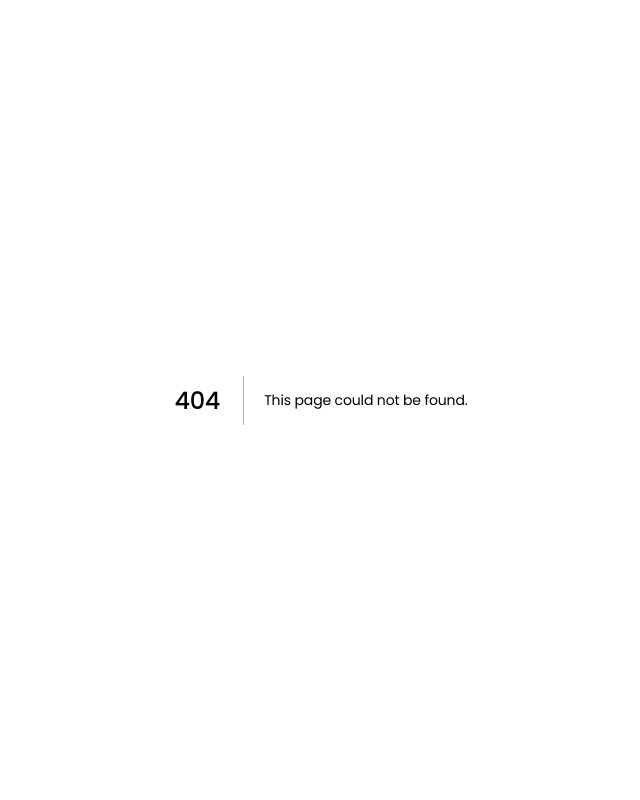
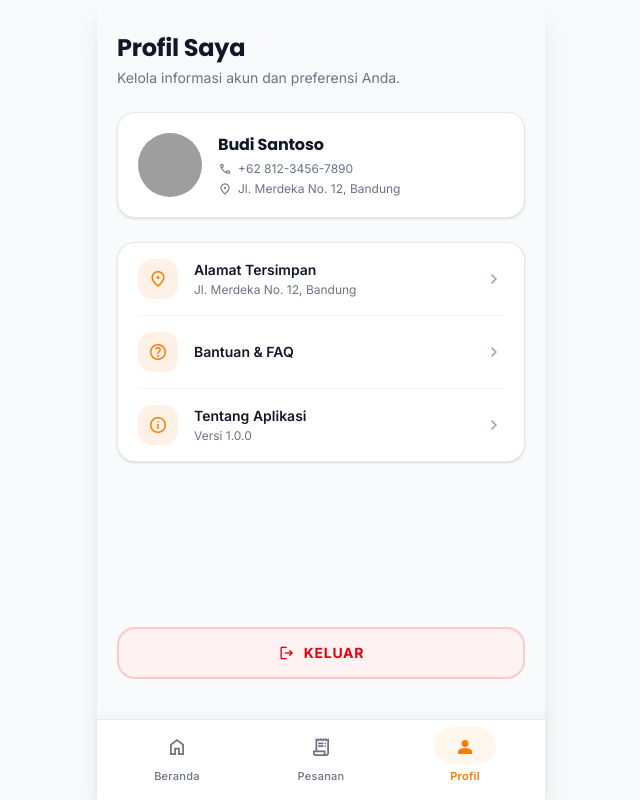
Before and after one commit to w4nnnn/uas-desain-pengalaman-pengguna, a Next.js app in the folder prototype_delight_bakery/: page /profil in a window 1280 px wide. Before the commit this address had no page. Shown: the whole page, without its empty margins (319-959 px from the left). Built offline with nearby package versions, Linux system fonts and the light colour scheme; grey boxes are pictures that could not be loaded.

Commit message:
feat(customer): add profil page with user info, menu list and logout
Ultraworked with [Sisyphus](https://github.com/code-yeongyu/oh-my-openagent)

Co-authored-by: Sisyphus <clio-agent@sisyphuslabs.ai>

```diff
--- /dev/null
+++ b/prototype_delight_bakery/app/profil/page.tsx
@@ -0,0 +1,128 @@
+"use client";
+
+import { useRouter } from "next/navigation";
+import { CustomerShell } from "@/components/customer-shell";
+import { Icon } from "@/components/icon";
+import { CUSTOMERS } from "@/lib/mock-data";
+import { cn } from "@/lib/utils";
+
+export default function ProfilPage() {
+  const router = useRouter();
+  // Single logged-in customer in this prototype
+  const user = CUSTOMERS[0];
+
+  const handleLogout = () => {
+    router.push("/login");
+  };
+
+  return (
+    <CustomerShell>
+      <main className="flex-1 flex flex-col w-full px-5 py-8">
+        {/* Page Header */}
+        <div className="mb-6">
+          <h2 className="text-2xl font-bold text-gray-900 font-heading">
+            Profil Saya
+          </h2>
+          <p className="text-sm text-muted-foreground mt-1">
+            Kelola informasi akun dan preferensi Anda.
+          </p>
+        </div>
+
+        {/* Profile Card */}
+        <section className="bg-white rounded-2xl shadow-sm border border-gray-200 p-5 flex items-center gap-4 mb-6">
+          <div className="w-16 h-16 rounded-full bg-[#FF7A00]/10 flex items-center justify-center text-[#FF7A00] shrink-0 overflow-hidden">
+            <img
+              alt={user.name}
+              src={user.avatar}
+              className="w-full h-full object-cover"
+            />
+          </div>
+          <div className="flex-1 min-w-0">
+            <h3 className="text-base font-bold text-gray-900 font-heading truncate">
+              {user.name}
+            </h3>
+            <div className="flex items-center gap-1.5 mt-1 text-gray-500">
+              <Icon name="phone" size={14} />
+              <p className="text-xs truncate">{user.phone}</p>
+            </div>
+            <div className="flex items-center gap-1.5 mt-1 text-gray-500">
+              <Icon name="location_on" size={14} />
+              <p className="text-xs truncate">{user.address}</p>
+            </div>
+          </div>
+        </section>
+
+        {/* Menu List */}
+        <section className="bg-white rounded-2xl shadow-sm border border-gray-200 overflow-hidden mb-6">
+          <MenuRow
+            icon="location_on"
+            label="Alamat Tersimpan"
+            subtitle={user.address}
+          />
+          <Divider />
+          <MenuRow icon="help" label="Bantuan & FAQ" />
+          <Divider />
+          <MenuRow
+            icon="info"
+            label="Tentang Aplikasi"
+            subtitle="Versi 1.0.0"
+          />
+        </section>
+
+        {/* Logout */}
+        <div className="mt-auto pb-2">
+          <button
+            type="button"
+            onClick={handleLogout}
+            className={cn(
+              "w-full flex items-center justify-center gap-2 py-3.5 rounded-2xl",
+              "border-2 border-red-200 bg-red-50 text-red-600",
+              "font-bold text-sm tracking-wider uppercase",
+              "hover:bg-red-100 active:scale-[0.98] transition-all"
+            )}
+          >
+            <Icon name="logout" size={18} />
+            <span>Keluar</span>
+          </button>
+        </div>
+      </main>
+    </CustomerShell>
+  );
+}
+
+function Divider() {
+  return <div className="h-px bg-gray-100 mx-5" />;
+}
+
+function MenuRow({
+  icon,
+  label,
+  subtitle,
+}: {
+  icon: string;
+  label: string;
+  subtitle?: string;
+}) {
+  return (
+    <button
+      type="button"
+      className={cn(
+        "w-full flex items-center gap-4 px-5 py-4 text-left",
+        "hover:bg-gray-50 active:bg-gray-100 transition-colors"
+      )}
+    >
+      <div className="w-10 h-10 rounded-xl bg-[#FF7A00]/10 flex items-center justify-center text-[#FF7A00] shrink-0">
+        <Icon name={icon} size={20} />
+      </div>
+      <div className="flex-1 min-w-0">
+        <p className="text-sm font-semibold text-gray-900">{label}</p>
+        {subtitle && (
+          <p className="text-xs text-muted-foreground truncate mt-0.5">
+            {subtitle}
+          </p>
+        )}
+      </div>
+      <Icon name="chevron_right" size={20} className="text-gray-400 shrink-0" />
+    </button>
+  );
+}
```
